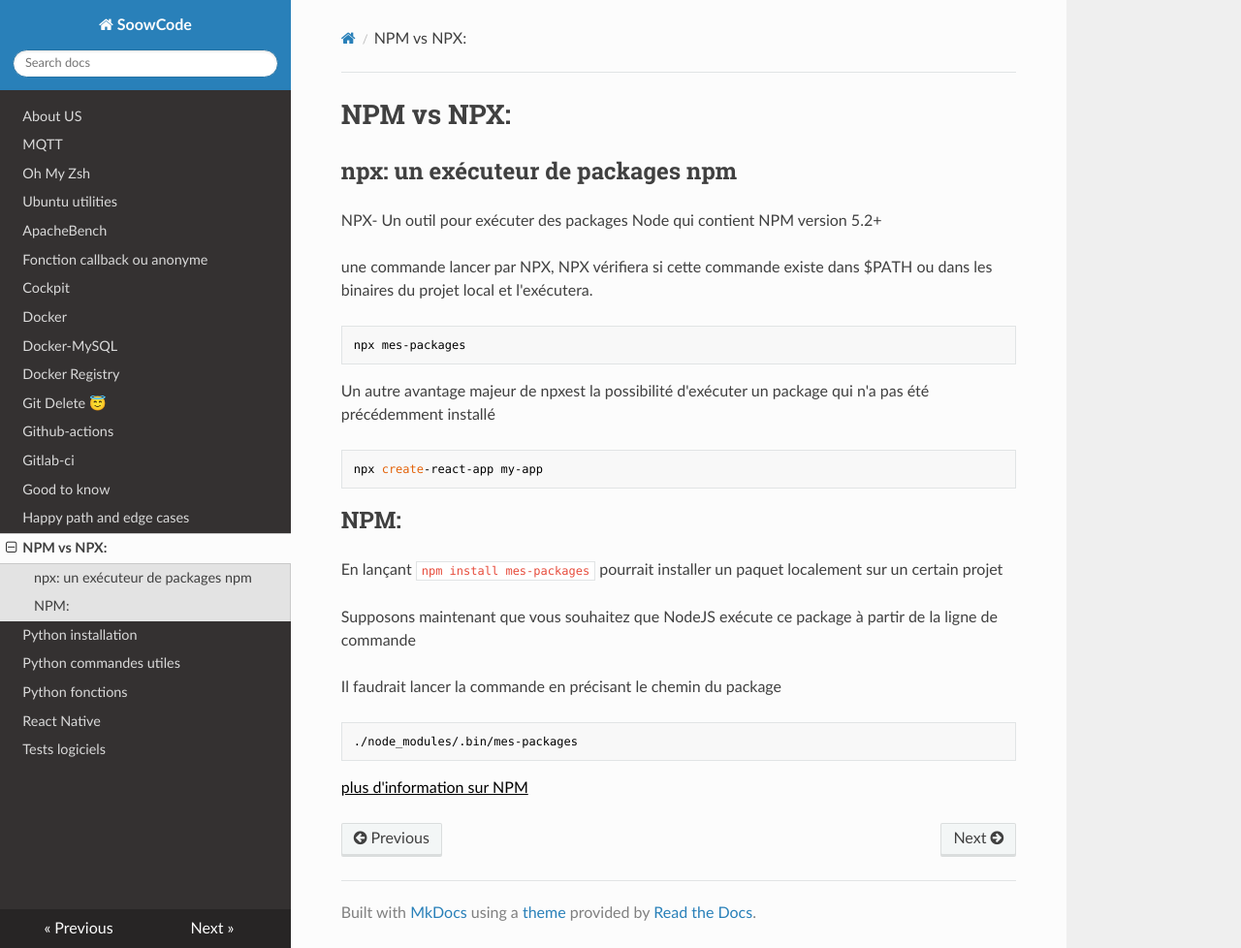
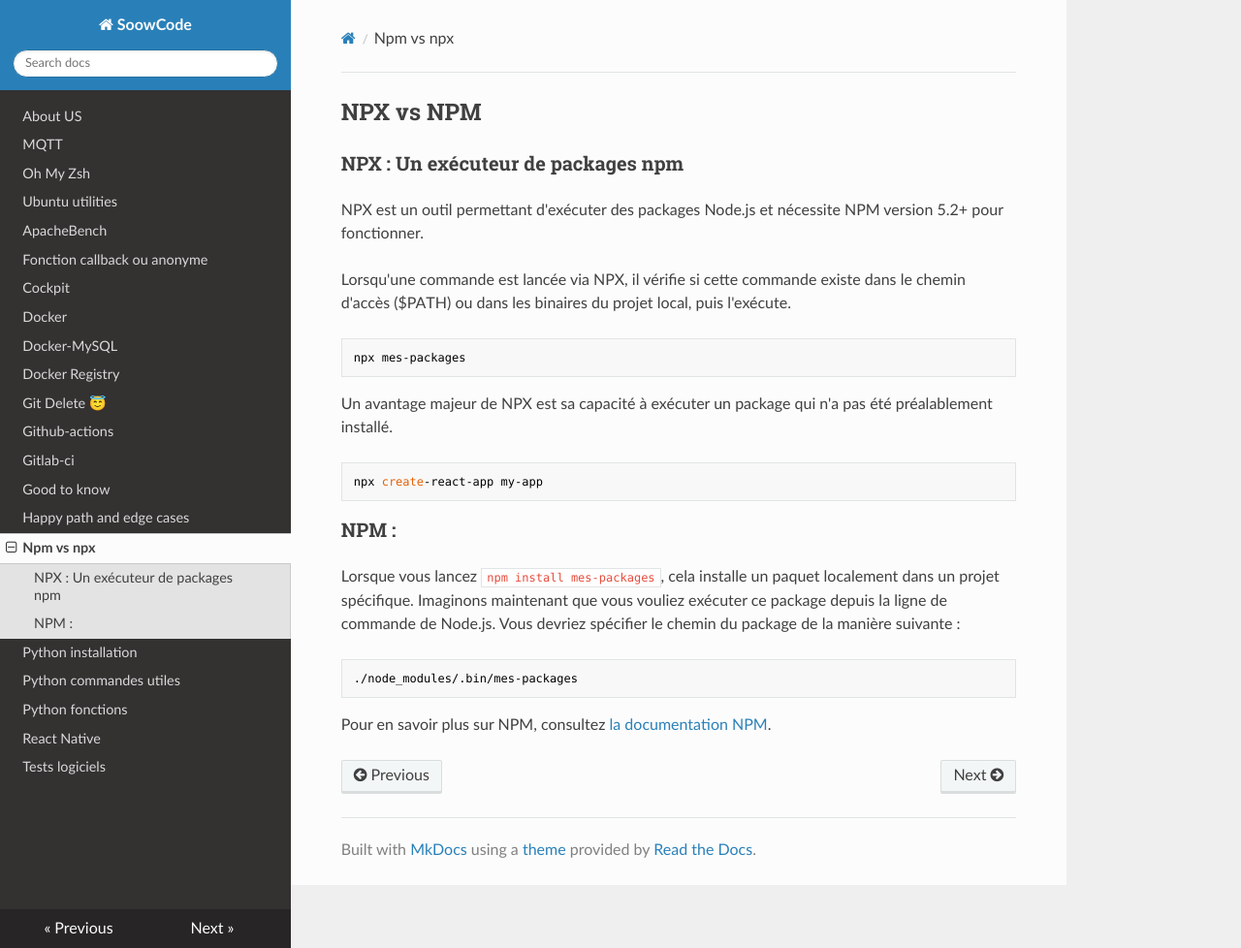
Before and after one commit to soowcode/soowcode.github.io, an MkDocs documentation site: the page built from docs/npm-vs-npx.md, in a window 1280 px wide and 978 px high. Shown: the whole window at 97% size. Built offline with MkDocs 1.6.1, drawn with Linux system fonts in a browser that asks for light colours; nearby versions of some CDN libraries.

Commit message:
Update npm-vs-npx.md

````diff
--- a/docs/npm-vs-npx.md
+++ b/docs/npm-vs-npx.md
@@ -1,31 +1,27 @@
-# NPM vs NPX:
+## NPX vs NPM
 
-## npx: un exécuteur de packages npm
+### NPX : Un exécuteur de packages npm
 
-NPX- Un outil pour exécuter des packages Node qui contient NPM version 5.2+
+NPX est un outil permettant d'exécuter des packages Node.js et nécessite NPM version 5.2+ pour fonctionner.
 
-une commande lancer par NPX, NPX vérifiera si cette commande existe dans $PATH ou dans les binaires du projet local et l'exécutera.
+Lorsqu'une commande est lancée via NPX, il vérifie si cette commande existe dans le chemin d'accès ($PATH) ou dans les binaires du projet local, puis l'exécute.
 
 ```
 npx mes-packages
 ```
 
-Un autre avantage majeur de npxest la possibilité d'exécuter un package qui n'a pas été précédemment installé
+Un avantage majeur de NPX est sa capacité à exécuter un package qui n'a pas été préalablement installé.
 
 ```
 npx create-react-app my-app
 ```
 
-## NPM:
+### NPM :
 
-En lançant `npm install mes-packages` pourrait installer un paquet localement sur un certain projet
-
-Supposons maintenant que vous souhaitez que NodeJS exécute ce package à partir de la ligne de commande
-
-Il faudrait lancer la commande en précisant le chemin du package
+Lorsque vous lancez `npm install mes-packages`, cela installe un paquet localement dans un projet spécifique. Imaginons maintenant que vous vouliez exécuter ce package depuis la ligne de commande de Node.js. Vous devriez spécifier le chemin du package de la manière suivante :
 
 ```
 ./node_modules/.bin/mes-packages
 ```
 
-<a  style="text-decoration: underline; color:black"  href="https://docs.npmjs.com/about-npm"> plus d'information sur NPM</a>
+Pour en savoir plus sur NPM, consultez [la documentation NPM](https://docs.npmjs.com/about-npm).
````
